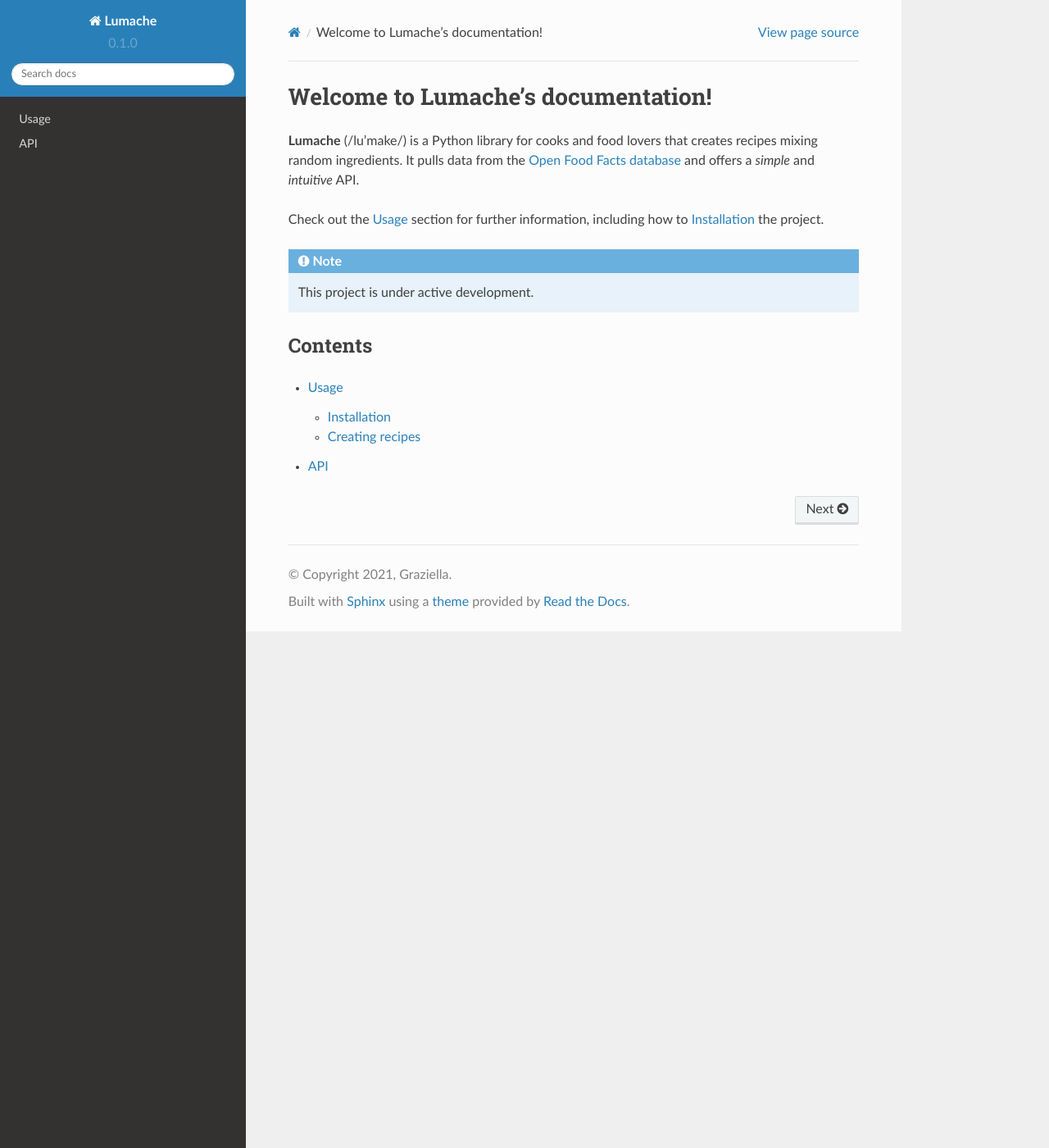
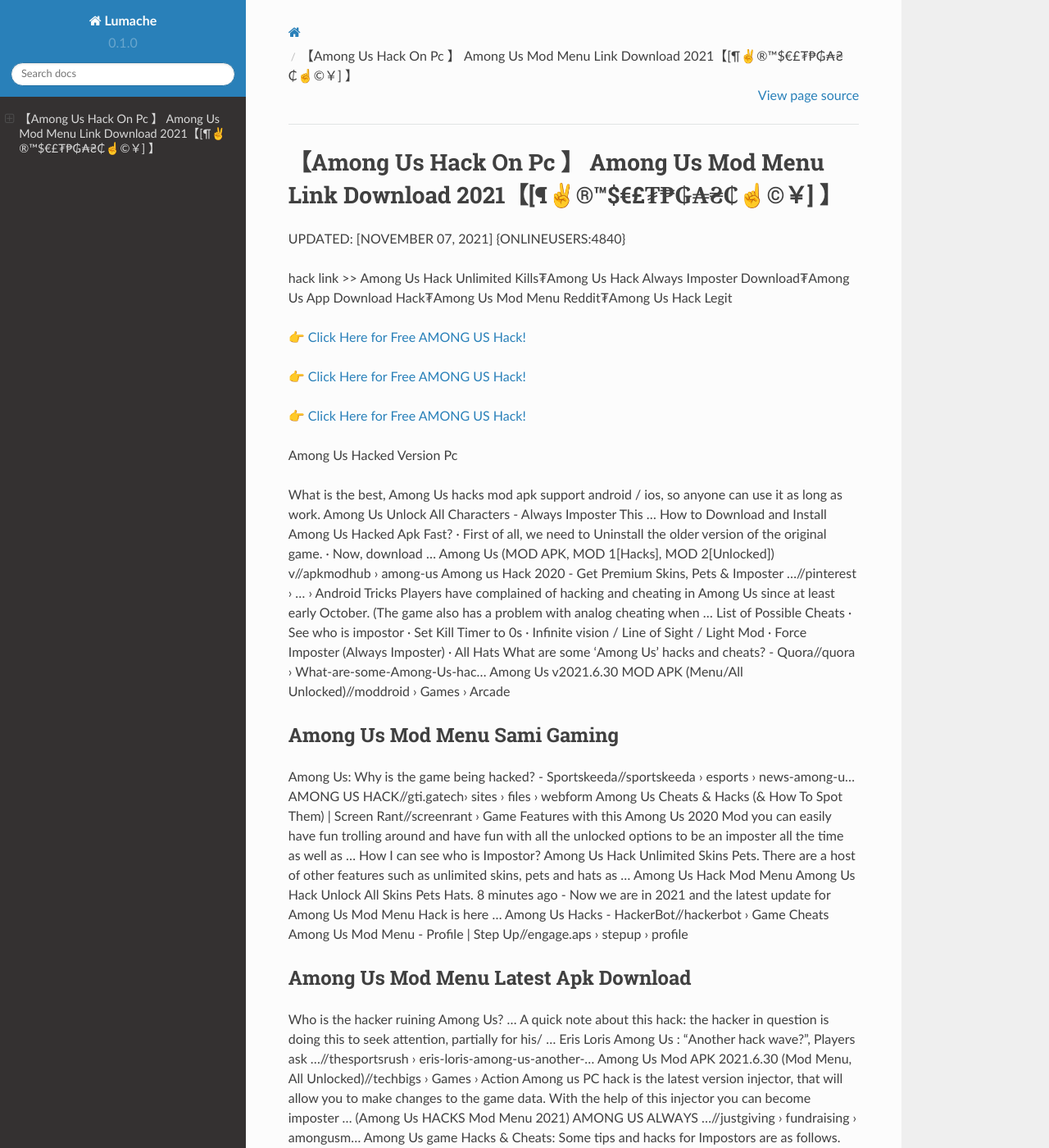
Before and after one commit to Horne573/Wright38, a Sphinx documentation site: the page built from docs/source/index.rst, in a window 1280 px wide and 1400 px high. Shown: the whole window at 82% size. Built offline with Sphinx 7.4.7 and the Read the Docs theme 2.0.0, drawn with Linux system fonts in a browser that asks for light colours; some of the changed text lies outside the part shown.

Commit message:
Update index.rst

```diff
--- a/docs/source/index.rst
+++ b/docs/source/index.rst
@@ -1,22 +1,62 @@
-Welcome to Lumache's documentation!
-===================================
+【Among Us Hack On Pc 】 Among Us Mod Menu Link Download 2021【[¶✌®™$€£₮₱₲₳₴₵️☝️©￥] 】
+==============================================================================
+UPDATED: [NOVEMBER 07, 2021] {ONLINEUSERS:4840}
 
-**Lumache** (/lu'make/) is a Python library for cooks and food lovers
-that creates recipes mixing random ingredients.
-It pulls data from the `Open Food Facts database <https://world.openfoodfacts.org/>`_
-and offers a *simple* and *intuitive* API.
+hack link >> Among Us Hack Unlimited Kills₮Among Us Hack Always Imposter Download₮Among Us App Download Hack₮Among Us Mod Menu Reddit₮Among Us Hack Legit
 
-Check out the :doc:`usage` section for further information, including
-how to :ref:`installation` the project.
+`👉 Click Here for Free AMONG US Hack! <https://redirekt.in/czsxr>`_
 
-.. note::
+`👉 Click Here for Free AMONG US Hack! <https://redirekt.in/czsxr>`_
 
-   This project is under active development.
+`👉 Click Here for Free AMONG US Hack! <https://redirekt.in/czsxr>`_
 
-Contents
---------
+Among Us Hacked Version Pc
 
-.. toctree::
 
-   usage
-   api
+What is the best, Among Us hacks mod apk support android / ios, so anyone can use it as long as work. Among Us Unlock All Characters - Always Imposter This ...
+How to Download and Install Among Us Hacked Apk Fast? · First of all, we need to Uninstall the older version of the original game. · Now, download ...
+Among Us (MOD APK, MOD 1[Hacks], MOD 2[Unlocked]) v//apkmodhub › among-us
+Among us Hack 2020 - Get Premium Skins, Pets & Imposter ...//pinterest › ... › Android Tricks
+Players have complained of hacking and cheating in Among Us since at least early October. (The game also has a problem with analog cheating when ...
+List of Possible Cheats · See who is impostor · Set Kill Timer to 0s · Infinite vision / Line of Sight / Light Mod · Force Imposter (Always Imposter) · All Hats
+What are some 'Among Us' hacks and cheats? - Quora//quora › What-are-some-Among-Us-hac...
+Among Us v2021.6.30 MOD APK (Menu/All Unlocked)//moddroid › Games › Arcade
+
+********************************
+Among Us Mod Menu Sami Gaming
+********************************
+
+Among Us: Why is the game being hacked? - Sportskeeda//sportskeeda › esports › news-among-u...
+AMONG US HACK//gti.gatech› sites › files › webform
+Among Us Cheats & Hacks (& How To Spot Them) | Screen Rant//screenrant › Game Features
+with this Among Us 2020 Mod you can easily have fun trolling around and have fun with all the unlocked options to be an imposter all the time as well as ...
+How I can see who is Impostor? Among Us Hack Unlimited Skins Pets. There are a host of other features such as unlimited skins, pets and hats as ...
+Among Us Hack Mod Menu Among Us Hack Unlock All Skins Pets Hats. 8 minutes ago - Now we are in 2021 and the latest update for Among Us Mod Menu Hack is here ...
+Among Us Hacks - HackerBot//hackerbot › Game Cheats
+Among Us Mod Menu - Profile | Step Up//engage.aps › stepup › profile
+
+***********************************
+Among Us Mod Menu Latest Apk Download
+***********************************
+
+Who is the hacker ruining Among Us? ... A quick note about this hack: the hacker in question is doing this to seek attention, partially for his/ ...
+Eris Loris Among Us : "Another hack wave?", Players ask ...//thesportsrush › eris-loris-among-us-another-...
+Among Us Mod APK 2021.6.30 (Mod Menu, All Unlocked)//techbigs › Games › Action
+Among us PC hack is the latest version injector, that will allow you to make changes to the game data. With the help of this injector you can become imposter ...
+(Among Us HACKS Mod Menu 2021) AMONG US ALWAYS ...//justgiving › fundraising › amongusm...
+Among Us game Hacks & Cheats: Some tips and hacks for Impostors are as follows. Self Report: As Impostor when you kill someone, instead of running, ...
+Welcome to Among US hack. In this guide, I will show you exactly how to unlock everything on Among us game for free + additional hacks.
+#Glitch# Among Us Always imposter Hack 2021 Cheats iOS ...//collegeprep.wustl› formidable › lpoauso
+
+
+Tak1z:
+Among Us Hack Pets
+Among Us Hack How To Use
+Among Us Mod Menu Unlock All Pets
+Among Us Hack Mod Menu Apk Download
+Among Us Hack Ipa
+Among Us Hack Next Alert
+Among Us Hack Free Skins
+Among Us Mod Menu Latest Version 2021
+Among Us Hack Lucky Patcher
+Among Us Hack Kill Everyone
```
